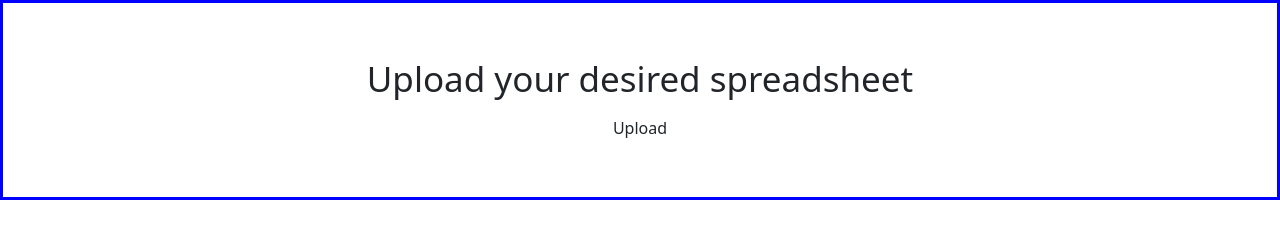
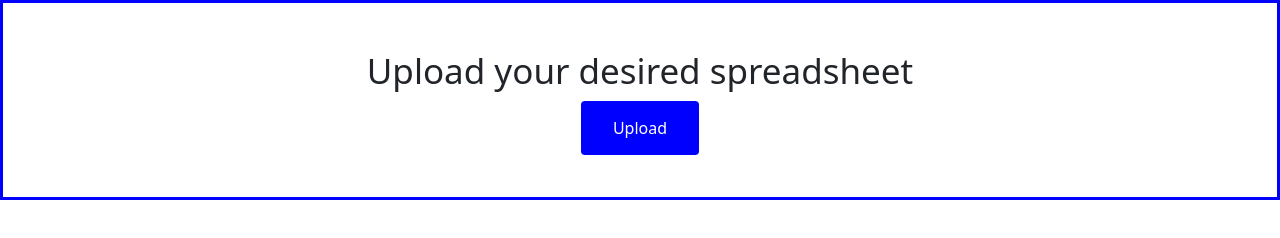
Before and after one commit to rishabhp2019/Capstone-, a plain HTML site: page sitetrial.html in a window 1280 px wide. Drawn offline with nearby package versions, Linux system fonts and the light colour scheme.

Commit message:
Update sitestyle.css

```diff
--- a/sitestyle.css
+++ b/sitestyle.css
@@ -1,11 +1,4 @@
-.center {
-	display: flex;
-    text-align: center;
-	justify-content: center;
-	align-items: center;
-	height: 200px;
-	border: 3px solid blue;
-}
+
 
 body {
 	margin: 0;
@@ -19,9 +12,13 @@ body {
 	border: 3px solid blue;
 }
 
-.btn{
-	postion: absolute;
-	top: 50%;
-	left: 50px;
-	transform translate(-50, -50);
+.btn {
+	background-color: blue;
+	border: black;
+	color: white;
+	padding: 15px 32px;
+	text-align: center;
+	text-decoration: none;
+	display: inline-block;
+	font-size: 16px;
 }
```
